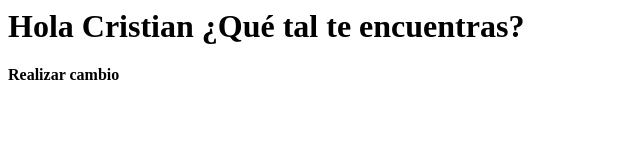
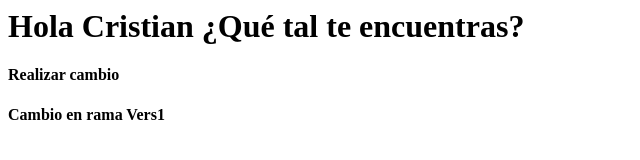
Before and after one commit to Clealg01/PPS-Unidad0Actividad4-Cristian, a plain HTML site: page index.html in a window 1280 px wide. Shown: the whole page, without its empty margins (0-640 px from the left). Drawn offline with Linux system fonts and the light colour scheme.

Commit message:
Modificación de index.html en la rama Vers1

```diff
--- a/index.html
+++ b/index.html
@@ -2,3 +2,4 @@
 
 
 <h4>Realizar cambio</h4>
+<h4>Cambio en rama Vers1</h4>
```
